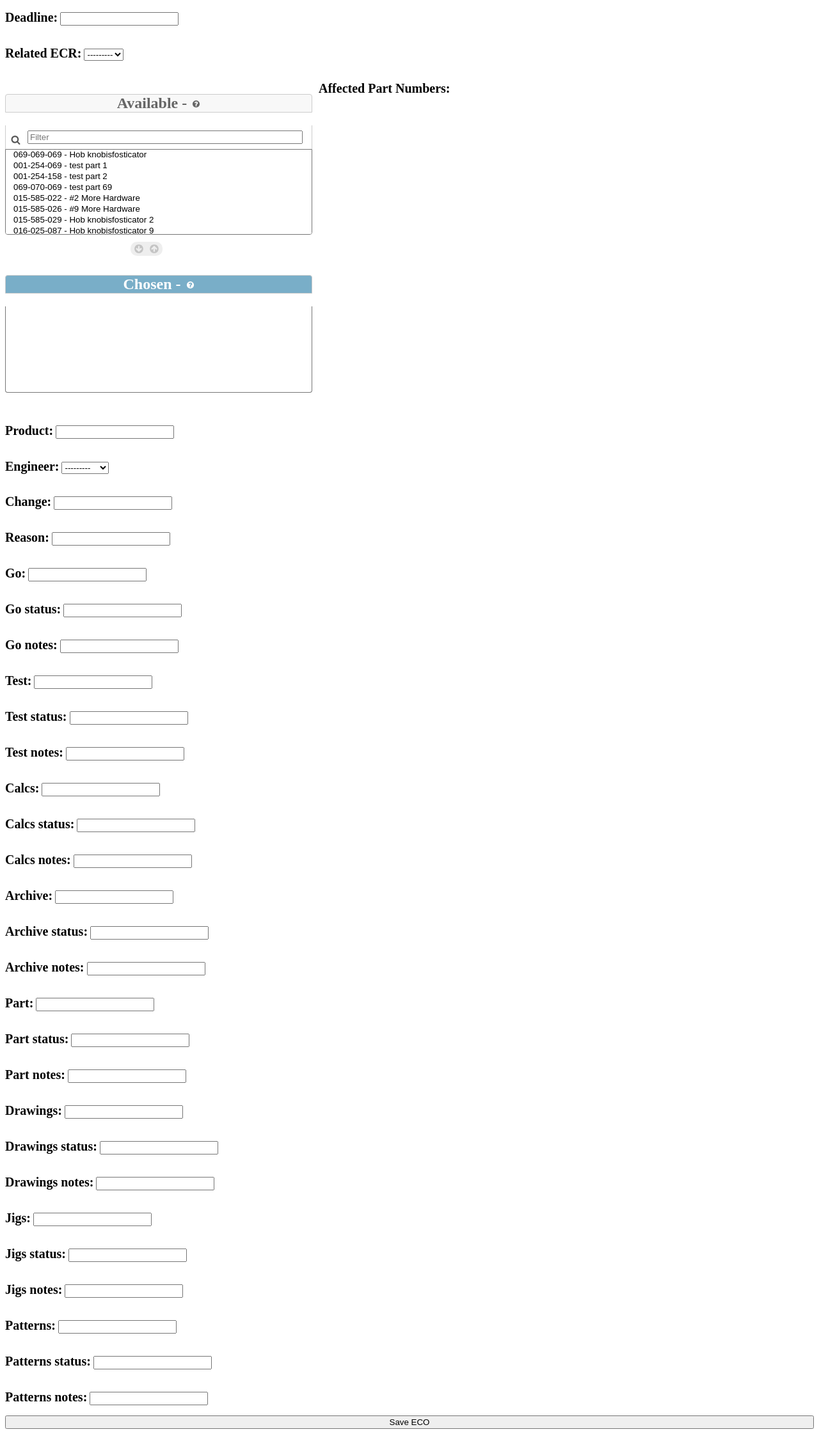
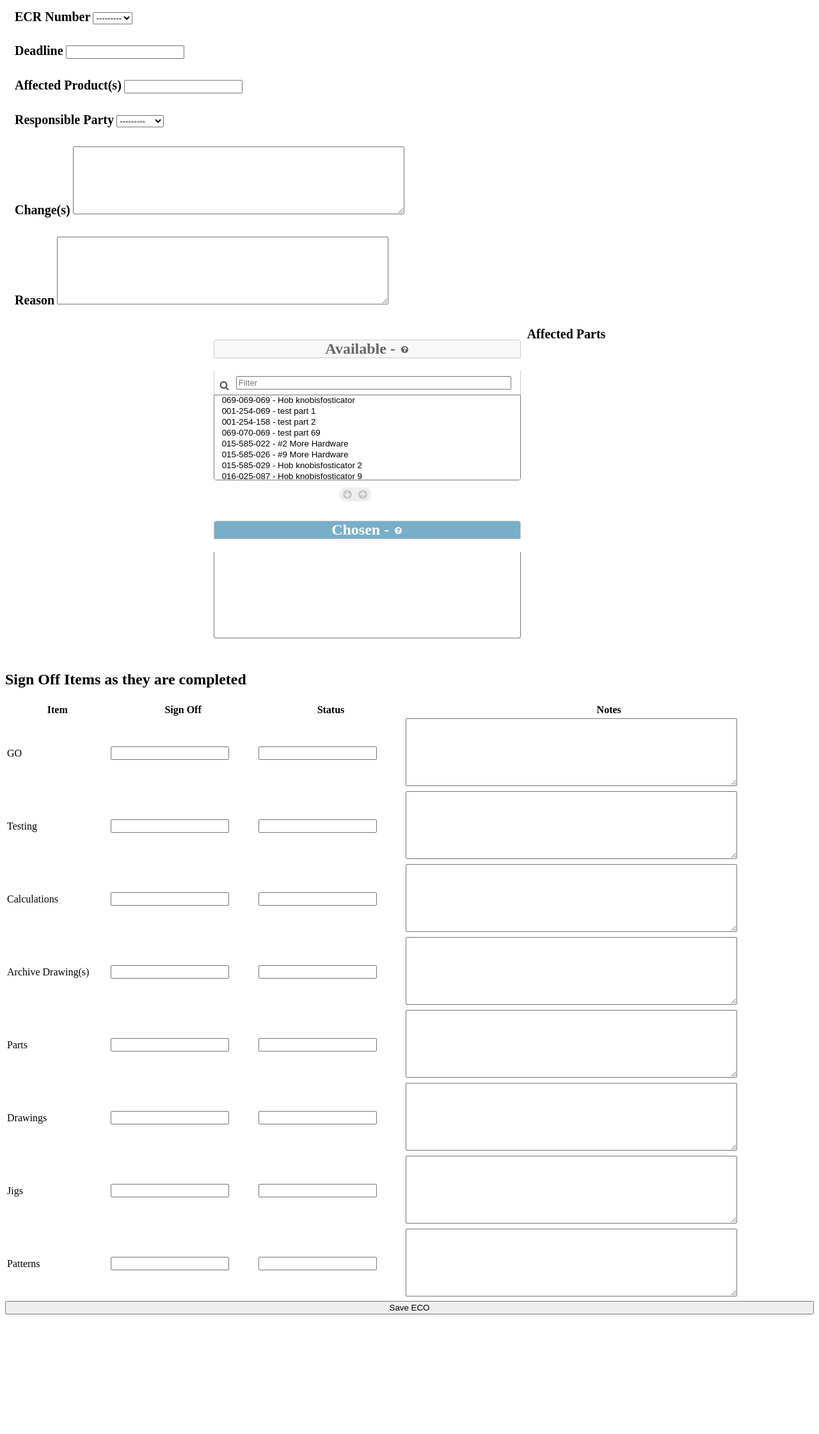
Before and after one commit to ManicalEngineer/changeMan, a Django app: page /eco/add/ in a window 1280 px wide. Shown: the part 267-2509 px from the top of the page at 64% size. After the commit the page ends 2322 px from the top, so only its background shows below. Run offline with Django 3.2, Linux system fonts and the light colour scheme; a user stored in the database is signed in; data comes from the database, SQL or seed files in the repository; lists and menus that the app fills with data are empty.

Commit message:
More Updates from work

```diff
--- a/changeMan/templates/changes/add_eco.html
+++ b/changeMan/templates/changes/add_eco.html
@@ -4,7 +4,109 @@
     <form action="" method="post">
       {% csrf_token %}
       {{ form.media }}
-      {{ form.as_p }}
+      {{ form.non_field_errors }}
+      <div id="others">
+        <div class="fieldWrapper">
+          {{ form.ECR_number.errors }}
+          <label for="{{ form.ECR_number.id_for_label }}">ECR Number</label>
+          {{ form.ECR_number }}
+        </div>
+        <div class="fieldWrapper">
+          {{ form.deadline.errors }}
+          <label for="{{ form.deadline.id_for_label }}">Deadline</label>
+          {{ form.deadline }}
+        </div>
+        <div class="fieldWrapper">
+          {{ form.product.errors }}
+          <label for="{{ form.product.id_for_label }}">Affected Product(s)</label>
+          {{ form.product }}
+        </div>
+        <div class="fieldWrapper">
+          {{ form.engineer.errors }}
+          <label for="{{ form.engineer.id_for_label }}">Responsible Party</label>
+          {{ form.engineer }}
+        </div>
+        <div class="fieldWrapper">
+          {{ form.change.errors }}
+          <label for="{{ form.change.id_for_label }}">Change(s)</label>
+          {{ form.change }}
+        </div>
+        <div class="fieldWrapper">
+          {{ form.reason.errors }}
+          <label for="{{ form.reason.id_for_label }}">Reason</label>
+          {{ form.reason }}
+        </div>
+      </div>
+        <div class="fieldWrapper">
+          {{ form.part_numbers.errors }}
+          <label for="{{ form.part_numbers.id_for_label }}">Affected Parts</label>
+          {{ form.part_numbers }}
+        </div>
+      <div id="pn_container">
+
+      </div>
+
+
+      <table>
+        <tr>
+          <h2>Sign Off Items as they are completed</h2>
+        </tr>
+        <tr>
+          <th>Item</th>
+          <th>Sign Off</th>
+          <th>Status</th>
+          <th>Notes</th>
+        </tr>
+        <tr>
+          <td>GO</td>
+          <td>{{ form.go.errors }} {{ form.go }}</td>
+          <td>{{ form.go_status.errors }} {{ form.go_status }}</td>
+          <td>{{ form.go_notes.errors }} {{ form.go_notes }}</td>
+        </tr>
+        <tr>
+          <td>Testing</td>
+          <td>{{ form.test.errors }} {{ form.test }}</td>
+          <td>{{ form.test_status.errors }} {{ form.test_status }}</td>
+          <td>{{ form.test_notes.errors }} {{ form.test_notes }}</td>
+        </tr>
+        <tr>
+          <td>Calculations</td>
+          <td>{{ form.calcs.errors }} {{ form.calcs }}</td>
+          <td>{{ form.calcs_status.errors }} {{ form.calcs_status }}</td>
+          <td>{{ form.calcs_notes.errors }} {{ form.calcs_notes }}</td>
+        </tr>
+        <tr>
+          <td>Archive Drawing(s)</td>
+          <td>{{ form.archive.errors }} {{ form.archive }}</td>
+          <td>{{ form.archive_status.errors }} {{ form.archive_status }}</td>
+          <td>{{ form.archive_notes.errors }} {{ form.archive_notes }}</td>
+        </tr>
+        <tr>
+          <td>Parts</td>
+          <td>{{ form.part.errors }} {{ form.part }}</td>
+          <td>{{ form.part_status.errors }} {{ form.part_status }}</td>
+          <td>{{ form.part_notes.errors }} {{ form.part_notes }}</td>
+        </tr>
+        <tr>
+          <td>Drawings</td>
+          <td>{{ form.drawings.errors }} {{ form.drawings }}</td>
+          <td>{{ form.drawings_status.errors }} {{ form.drawings_status }}</td>
+          <td>{{ form.drawings_notes.errors }} {{ form.drawings_notes }}</td>
+        </tr>
+        <tr>
+          <td>Jigs</td>
+          <td>{{ form.jigs.errors }} {{ form.jigs }}</td>
+          <td>{{ form.jigs_status.errors }} {{ form.jigs_status }}</td>
+          <td>{{ form.jigs_notes.errors }} {{ form.jigs_notes }}</td>
+        </tr>
+        <tr>
+          <td>Patterns</td>
+          <td>{{ form.patterns.errors }} {{ form.patterns }}</td>
+          <td>{{ form.patterns_status.errors }} {{ form.patterns_status }}</td>
+          <td>{{ form.patterns_notes.errors }} {{ form.patterns_notes }}</td>
+        </tr>
+
+      </table>
 
       <button type="submit">Save ECO</button>
     </form>
--- a/changes/forms.py
+++ b/changes/forms.py
@@ -5,16 +5,17 @@ from django.contrib.admin.widgets import FilteredSelectMultiple
 from .models import ECR, ECO, Revision
 from parts.models import Part
 
+
 class AddECRForm(forms.ModelForm):
 
     class Meta:
         model = ECR
-        fields = ('ecr_title','part_numbers', 'requested_change',
-        'solution', 'requirements', 'impact', 'steps', 'remediation', 'notes', 'status',
-        'ecr_disposition'
-        )
+        fields = ('ecr_title', 'part_numbers', 'requested_change',
+                  'solution', 'requirements', 'impact', 'steps', 'remediation', 'notes', 'status',
+                  'ecr_disposition'
+                  )
         widgets = {
-            'part_numbers': FilteredSelectMultiple(Part,is_stacked=True),
+            'part_numbers': FilteredSelectMultiple(Part, is_stacked=True),
             'requested_change': widgets.Textarea(),
             'solution': widgets.Textarea(),
             'requirements': widgets.Textarea(),
@@ -26,7 +27,7 @@ class AddECRForm(forms.ModelForm):
 
     class Media:
         css = {
-            'all':('/static/css/form.css',),
+            'all': ('/static/css/form.css',),
         }
         # jsi18n is required by the widget
         js = ('/static/javascript/jsi18n.js',)
@@ -36,22 +37,34 @@ class AddECOForm(forms.ModelForm):
 
     class Meta:
         model = ECO
-        fields = ('deadline', 'ECR_number','part_numbers', 'product','engineer', 'change',
-        'reason', 'go', 'go_status', 'go_notes', 'test', 'test_status', 'test_notes',
-        'calcs', 'calcs_status', 'calcs_notes', 'archive', 'archive_status', 'archive_notes',
-        'part', 'part_status', 'part_notes', 'drawings', 'drawings_status', 'drawings_notes',
-        'jigs', 'jigs_status', 'jigs_notes', 'patterns', 'patterns_status', 'patterns_notes'
-        )
+        fields = ('deadline', 'ECR_number', 'part_numbers', 'product', 'engineer', 'change',
+                  'reason', 'go', 'go_status', 'go_notes', 'test', 'test_status', 'test_notes',
+                  'calcs', 'calcs_status', 'calcs_notes', 'archive', 'archive_status', 'archive_notes',
+                  'part', 'part_status', 'part_notes', 'drawings', 'drawings_status', 'drawings_notes',
+                  'jigs', 'jigs_status', 'jigs_notes', 'patterns', 'patterns_status', 'patterns_notes'
+                  )
         widgets = {
-            'part_numbers': FilteredSelectMultiple(Part,is_stacked=True),
+            'part_numbers': FilteredSelectMultiple(Part, is_stacked=True),
+            'change': widgets.Textarea(),
+            'reason': widgets.Textarea(),
+            'test_notes': widgets.Textarea(),
+            'go_notes': widgets.Textarea(),
+            'test_notes': widgets.Textarea(),
+            'calcs_notes': widgets.Textarea(),
+            'archive_notes': widgets.Textarea(),
+            'part_notes': widgets.Textarea(),
+            'drawings_notes': widgets.Textarea(),
+            'jigs_notes': widgets.Textarea(),
+            'patterns_notes': widgets.Textarea(),
         }
 
     class Media:
         css = {
-            'all':('/static/css/form.css',),
+            'all': ('/static/css/form.css',),
         }
         # jsi18n is required by the widget
         js = ('/static/javascript/jsi18n.js',)
+
 
 class CreateRevision(forms.ModelForm):
 
--- a/changes/views.py
+++ b/changes/views.py
@@ -9,6 +9,8 @@ from parts.models import Part
 from .forms import AddECRForm, AddECOForm, CreateRevision
 
 # Create your views here.
+
+
 def dashboard(request):
     if request.user.is_authenticated:
         ecrs = ECR.objects.filter(engineer__exact=request.user)
@@ -18,16 +20,19 @@ def dashboard(request):
     else:
         return render(request, 'redirect.html')
 
+
 def ecr_list(request):
     op_ecrs = ECR.objects.filter(status__exact='OP')
     ip_ecrs = ECR.objects.filter(status__exact='IP')
     oh_ecrs = ECR.objects.filter(status__exact='OH')
-    return render(request, 'changes/ecr_list.html', {'op_ecrs':op_ecrs, 'ip_ecrs':ip_ecrs, 'oh_ecrs':oh_ecrs})
+    return render(request, 'changes/ecr_list.html', {'op_ecrs': op_ecrs, 'ip_ecrs': ip_ecrs, 'oh_ecrs': oh_ecrs})
+
 
 def ecr_detail(request, ecr_number):
     ecr = get_object_or_404(ECR, pk=ecr_number)
     mf = ECR._meta.get_fields()
     return render(request, 'changes/ecr_detail.html', {'ecr': ecr, 'mf': mf})
+
 
 def ecr_add(request):
     if request.method == "POST":
@@ -49,6 +54,7 @@ def ecr_add(request):
         form = AddECRForm()
 
     return render(request, 'changes/add_ecr.html', {'form': form})
+
 
 def ecr_edit(request, ecr_number):
     ecr = ECR.objects.get(pk=ecr_number)
@@ -78,6 +84,8 @@ def ecr_edit(request, ecr_number):
                 eco.deadline = ecr.deadline
                 eco.part_numbers.set(ecr.part_numbers.all())
                 eco.initiated_by = request.user
+                eco.reason = ecr.requested_change
+                eco.change = ecr.solution
                 eco.save()
                 return redirect('eco_edit', eco_number=eco.ECO_number)
             elif ecr.status == 'CL':
@@ -102,7 +110,8 @@ def ecr_edit(request, ecr_number):
         #         }
 
         form = AddECRForm(instance=ecr)
-    return render(request, "changes/add_ecr.html", {'form':form})
+    return render(request, "changes/add_ecr.html", {'form': form})
+
 
 def eco_add(request):
     if request.method == "POST":
@@ -117,6 +126,7 @@ def eco_add(request):
 
     return render(request, 'changes/add_eco.html', {'form': form})
 
+
 def eco_edit(request, eco_number):
     eco = ECO.objects.get(pk=eco_number)
     if request.method == "POST":
@@ -130,12 +140,14 @@ def eco_edit(request, eco_number):
 
     else:
         form = AddECOForm(instance=eco)
-    return render(request, "changes/add_eco.html", {'form':form})
+    return render(request, "changes/add_eco.html", {'form': form})
+
 
 def eco_detail(request, eco_number):
     eco = get_object_or_404(ECO, pk=eco_number)
     mf = ECO._meta.get_fields()
     return render(request, 'changes/eco_detail.html', {'eco': eco, 'mf': mf})
+
 
 def eco_list(request):
     op_ecos = ECO.objects.filter(oa_status__exact='OP')
@@ -143,8 +155,8 @@ def eco_list(request):
     oh_ecos = ECO.objects.filter(oa_status__exact='OH')
     cr_ecos = ECO.objects.filter(oa_status__exact='CR')
 
+    return render(request, 'changes/eco_list.html', {'op_ecos': op_ecos, 'ip_ecos': ip_ecos, 'oh_ecos': oh_ecos, 'cr_ecos': cr_ecos})
 
-    return render(request, 'changes/eco_list.html', {'op_ecos':op_ecos, 'ip_ecos':ip_ecos, 'oh_ecos':oh_ecos, 'cr_ecos':cr_ecos})
 
 def revise_drawing(request, drawing_number):
     if request.method == "POST":
@@ -156,22 +168,23 @@ def revise_drawing(request, drawing_number):
 
     return render(request, 'changes/add_rev.html', {'form': form})
 
+
 def performance(request):
     closed_ecrs = ECR.objects.filter(status__exact="CL").filter(priority__exact="1")
     oh_ecrs = ECR.objects.filter(status__exact="OH")
     ip_ecrs = ECR.objects.filter(status__exact="IP")
     op_ecrs = ECR.objects.filter(status__exact="OP")
-    closed_p1_ecos_mo = ECO.objects.filter(oa_status__exact="CL").filter(priority__exact="1").filter(createdate__lte=datetime.datetime.today(), createdate__gt=datetime.datetime.today()-datetime.timedelta(days=30))
+    closed_p1_ecos_mo = ECO.objects.filter(oa_status__exact="CL").filter(priority__exact="1").filter(createdate__lte=datetime.datetime.today(), createdate__gt=datetime.datetime.today() - datetime.timedelta(days=30))
 
     on_time = 0
 
     for eco in closed_p1_ecos_mo:
         open_day = eco.create_date
         close_day = eco.close_date
-        duratation = abs(close_day-open_day).days
+        duratation = abs(close_day - open_day).days
         if duratation >= 3:
             on_time = on_time + 1
 
-    on_time_prct_p1_mo = on_time/len(closed_p1_ecos_mo)
+    on_time_prct_p1_mo = on_time / len(closed_p1_ecos_mo)
 
     return render(request, 'changes/performance.html', {'ecos': closed_p1_ecos_mo, 'on_time': on_time_prct_p1_mo})
```
